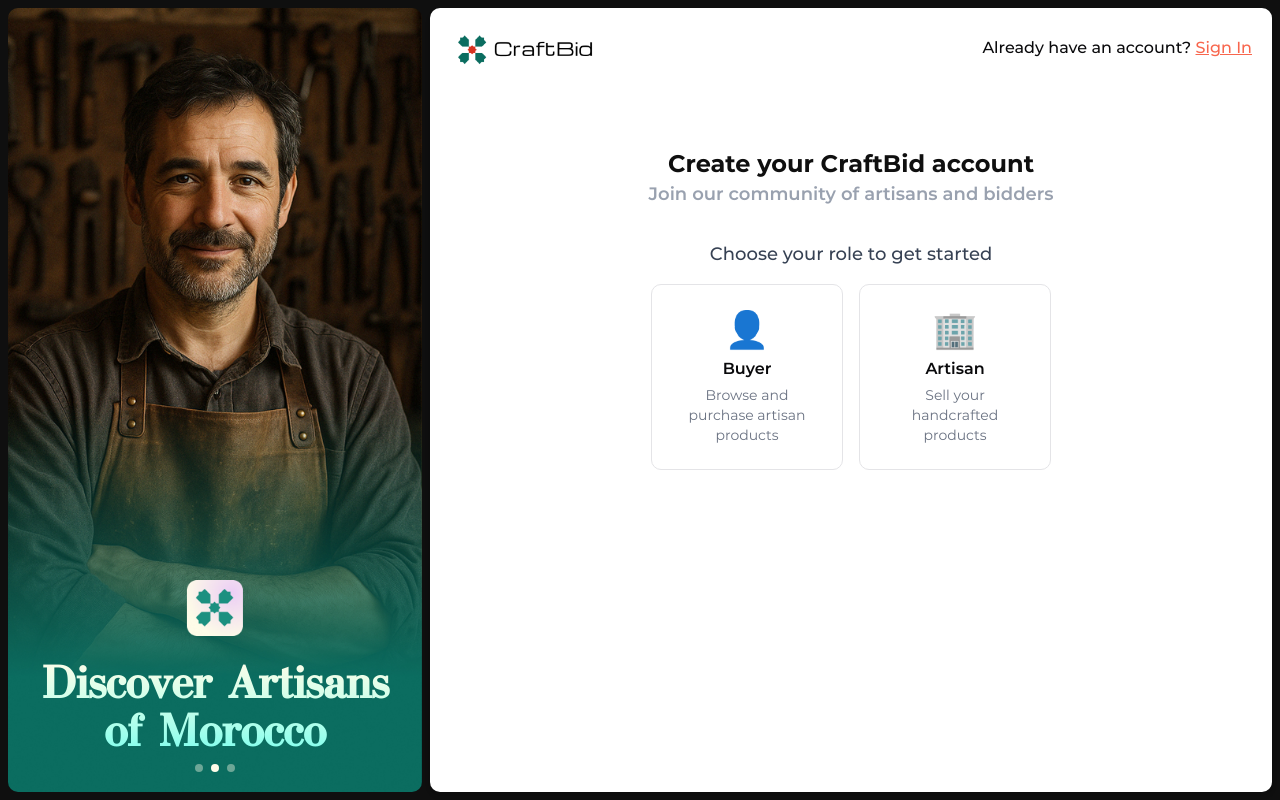
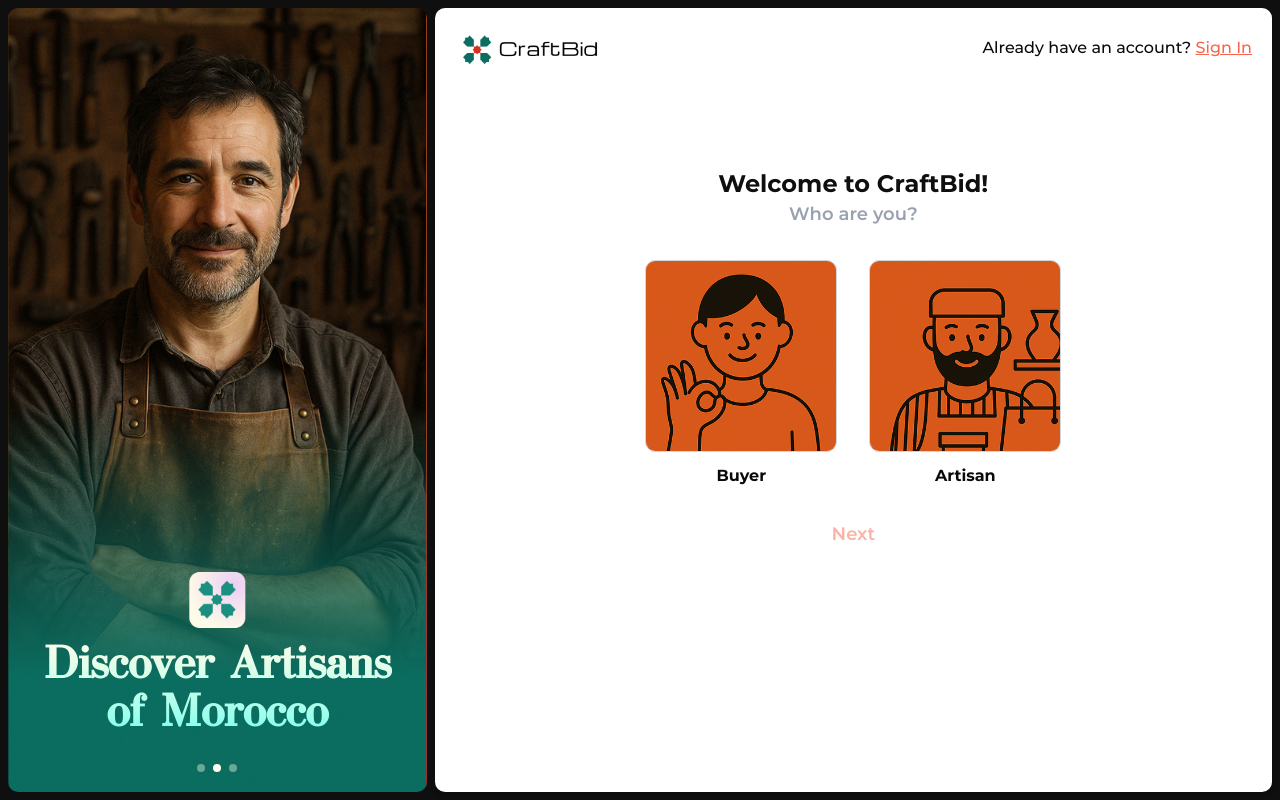
Before and after one commit to Karroumi-Mohamed/CraftBid, a React (Vite) app in the folder UI_CraftBid/: page /register in a window 1280 px wide. Built offline with nearby package versions, Linux system fonts and the light colour scheme; no server answers.

Commit message:
feat: created register chose role page

```diff
--- a/UI_CraftBid/src/components/auth/RegisterForm.tsx
+++ b/UI_CraftBid/src/components/auth/RegisterForm.tsx
@@ -19,10 +19,16 @@ const RegisterForm: React.FC = () => {
 
     const handleRoleSelect = (selectedRole: 'buyer' | 'artisan') => {
         setRole(selectedRole);
-    setStep(2);
-    setError(null); // Clear errors when changing step
+        // Keep the user on Step 1 until they click "Next"
+        setError(null);
         setSuccessMessage(null);
     };
+
+    const handleNextStep = () => {
+        if (role) {
+            setStep(2);
+        }
+    }
 
     const handleSubmit = async (event: React.FormEvent) => {
         event.preventDefault();
@@ -80,28 +86,47 @@ const RegisterForm: React.FC = () => {
             {error && step === 2 && <div className="text-red-500 bg-red-100 p-3 rounded mb-4 text-sm">{error}</div>}
 
             {step === 1 && (
-        <div>
-          <h3 className="text-lg font-medium mb-4 text-center text-gray-700">Choose your role to get started</h3>
-          <div className="flex flex-col sm:flex-row justify-center items-center gap-4">
+                <div className="flex flex-col items-center">
+                    <div className="flex flex-col sm:flex-row justify-center items-start gap-8 mb-6">
+                        {/* Buyer Option */}
+                        <div className="flex flex-col items-center text-center w-48">
                             <button
                                 type="button"
                                 onClick={() => handleRoleSelect('buyer')}
-              className="p-6 border rounded-lg text-center hover:bg-gray-50 focus:outline-none focus:ring-2 focus:ring-offset-2 focus:ring-indigo-500 w-48"
+                                className={`relative border rounded-lg focus:outline-none focus:ring-2 focus:ring-offset-2 focus:ring-accent2 w-full h-48 overflow-hidden ${role === 'buyer' ? 'ring-2 ring-accent2' : 'border-gray-300'}`}
                             >
-              <span className="text-4xl mb-2 block" role="img" aria-label="Buyer icon">👤</span>
-              <span className="font-semibold block">Buyer</span>
-              <p className="text-sm text-gray-500 mt-1">Browse and purchase artisan products</p>
+                                <img src="/public/auth/buyer.png" className="w-full h-full object-cover" alt="Buyer icon" />
+                                {role === 'buyer' && (
+                                    <div className="absolute top-2 left-2 w-5 h-5 bg-accent2 rounded-full border-2 border-white flex items-center justify-center">
+                                    </div>
+                                )}
                             </button>
+                            <span className="font-bold block mt-3">Buyer</span>
+                        </div>
+
+                        <div className="flex flex-col items-center text-center w-48">
                             <button
                                 type="button"
                                 onClick={() => handleRoleSelect('artisan')}
-              className="p-6 border rounded-lg text-center hover:bg-gray-50 focus:outline-none focus:ring-2 focus:ring-offset-2 focus:ring-indigo-500 w-48"
+                                className={`relative border rounded-lg focus:outline-none focus:ring-2 focus:ring-offset-2 focus:ring-accent2 w-full h-48 overflow-hidden flex items-center justify-center bg-gray-100 ${role === 'artisan' ? 'ring-2 ring-accent2' : 'border-gray-300'}`}
                             >
-              <span className="text-4xl mb-2 block" role="img" aria-label="Artisan icon">🏢</span>
-              <span className="font-semibold block">Artisan</span>
-              <p className="text-sm text-gray-500 mt-1">Sell your handcrafted products</p>
+                                <img src="/public/auth/artisan.png" className="w-full h-full object-cover" alt="Artisan icon" />
+                                {role === 'artisan' && (
+                                    <div className="absolute top-2 left-2 w-5 h-5 bg-accent2 rounded-full border-2 border-white flex items-center justify-center">
+                                    </div>
+                                )}
                             </button>
+                            <span className="font-bold block mt-3">Artisan</span>
                         </div>
+                    </div>
+                    <button
+                        type="button"
+                        onClick={handleNextStep}
+                        disabled={!role}
+                        className="py-2 px-6 text-lg font-semibold text-accent1 focus:outline-none  disabled:opacity-50 disabled:cursor-not-allowed cursor-pointer "
+                    >
+                        Next
+                    </button>
                 </div>
             )}
 
--- a/UI_CraftBid/src/components/layouts/AuthLayout.tsx
+++ b/UI_CraftBid/src/components/layouts/AuthLayout.tsx
@@ -3,7 +3,7 @@ import CarouselIndicator from '../utils/CarouselIndicator';
 
 const slides = [
     {
-        mainImage: "/auth/sideImage_1.jpg",
+        mainImage: "/auth/sideImage_3.jpg",
         iconImage: "/public/auth/sideIcon_1.png",
         text: "Experience The Souk Modernized"
     },
@@ -13,7 +13,7 @@ const slides = [
         text: "Discover Artisans of Morocco"
     },
     {
-        mainImage: "/auth/sideImage_3.jpg",
+        mainImage: "/auth/sideImage_1.jpg",
         iconImage: "/public/auth/sideIcon_3.png",
         text: "Bid, Win, Bring Culture Home"
     }
@@ -69,7 +69,7 @@ const AuthLayout: React.FC<AuthLayoutProps> = ({ children }) => {
                                 alt={`Slide ${index + 1}`}
                             />
                             <div className="absolute inset-0 z-10 flex flex-col justify-between p-4 pointer-events-none">
-                                <div className="flex h-full w-full justify-end items-center flex-col mb-5 gap-6 pointer-events-auto">
+                                <div className="flex h-full w-full justify-end items-center flex-col mb-10 gap-3 pointer-events-auto">
                                     <img src={slide.iconImage} className='size-14' alt="Slide Icon"/>
                                     <h1 className="text-5xl text-center pointer-events-auto font-bodoni font-black text-transparent bg-clip-text bg-gradient-to-b from-blancasi-500 to-[#77FFED]">
                                         {slide.text}
@@ -89,7 +89,7 @@ const AuthLayout: React.FC<AuthLayoutProps> = ({ children }) => {
                  </div>
             </div>
 
-            <div className="w-full h-full ml-auto p-5 rounded-lg shadow-md bg-white font-montserrat">
+            <div className="w-full h-full ml-auto rounded-lg shadow-md bg-white font-montserrat">
                 {children}
             </div>
         </div>
--- a/UI_CraftBid/src/index.css
+++ b/UI_CraftBid/src/index.css
@@ -163,6 +163,7 @@
     --color-blancasi-500: oklch(0.99 0.0262 102.21);
     --color-black: #0F0F0F;
     --color-accent1: #F8664D;
+    --color-accent2: #1C9080;
 
     --font-bodoni: 'Bodoni', serif;
     --font-montserrat: 'Montserrat', sans-serif;
--- a/UI_CraftBid/src/pages/LoginPage.tsx
+++ b/UI_CraftBid/src/pages/LoginPage.tsx
@@ -7,7 +7,7 @@ const LoginPage: React.FC = () => {
     return (
         <AuthLayout>
             <>
-                <div className='flex justify-between items-center'>
+                <div className='flex justify-between items-center p-5'>
                     <div className='pl-2'>
                         <img src="/public/logo.png" className="h-10 " alt="Logo" />
                     </div>
--- a/UI_CraftBid/src/pages/RegisterPage.tsx
+++ b/UI_CraftBid/src/pages/RegisterPage.tsx
@@ -7,7 +7,7 @@ const RegisterPage: React.FC = () => {
   return (
     <AuthLayout>
         <>
-            <div className='flex justify-between items-center'>
+            <div className='flex justify-between items-center p-5'>
                 <div className='pl-2'>
                     <img src="/public/logo.png" className="h-10 " alt="Logo" />
                 </div>
@@ -18,8 +18,8 @@ const RegisterPage: React.FC = () => {
             <div className='flex flex-col items-center justify-center w-fit mx-auto'>
 
                 <div className='flex flex-col items-center justify-center w-full mt-20'>
-                    <h1 className='text-black text-2xl font-bold'>Create your CraftBid account</h1>
-                    <p className='text-lg font-semibold text-gray-400 px-10 '>Join our community of artisans and bidders</p>
+                    <h1 className='text-black text-2xl font-bold'>Welcome to CraftBid!</h1>
+                    <p className='text-lg font-semibold text-gray-400 px-10 '>Who are you?</p>
                 </div>
 
                 <div className='flex flex-col items-center justify-center w-full mt-8'>
```
Also changed, not shown: UI_CraftBid/public/auth/artisan.png (added), UI_CraftBid/public/auth/buyer.png (added). Lines whose indentation alone changed are shown as unchanged.
